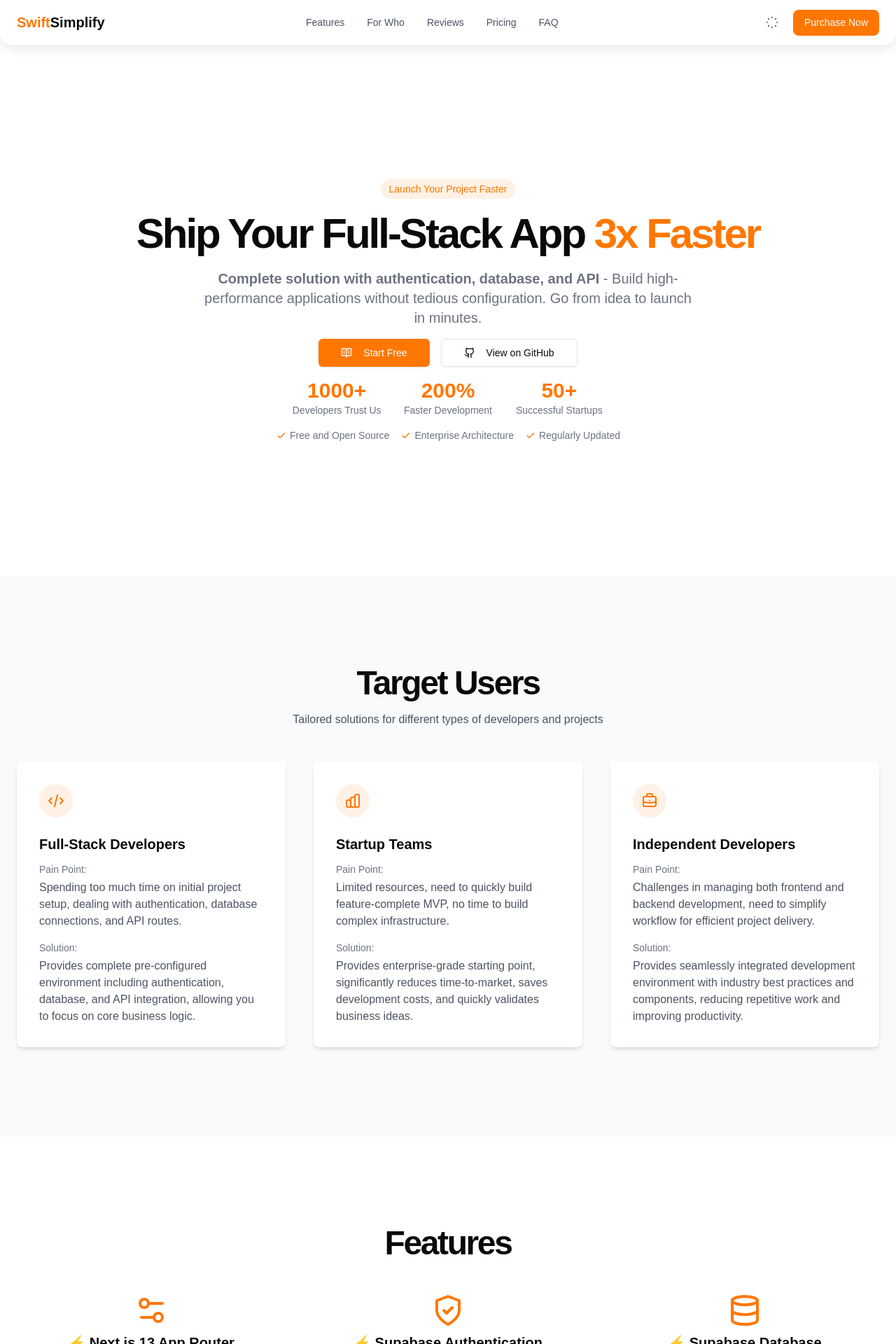
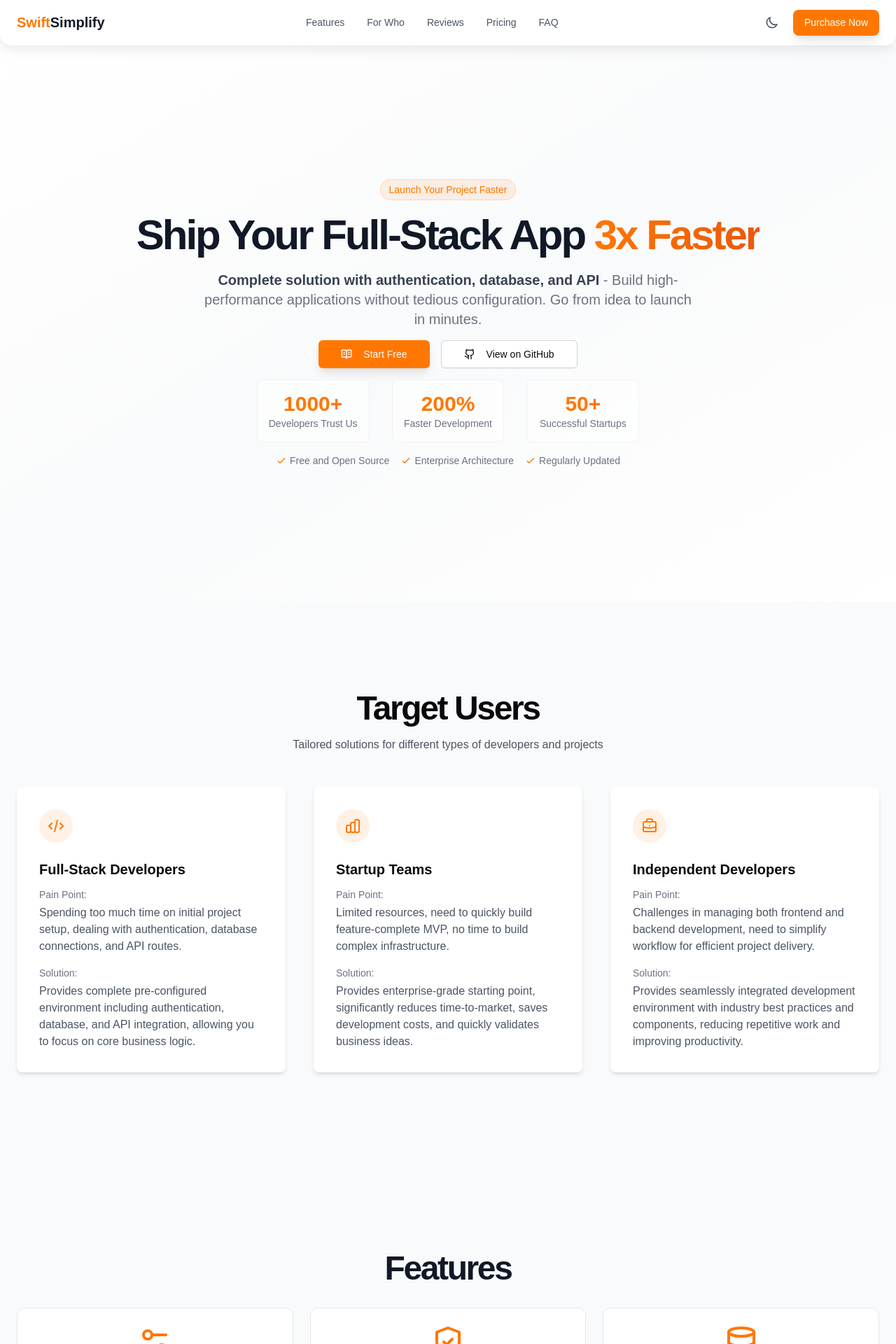
Before and after one commit to zidong0822/swift-simplify-nextjs-supabase-starter, a Next.js app: page / in a window 1280 px wide. Shown: the top 1920 px of the page at 70% size. Built offline with nearby package versions, Linux system fonts and the light colour scheme; no server answers.

Commit message:
feat: theme

```diff
--- a/app/globals.css
+++ b/app/globals.css
@@ -34,26 +34,48 @@ body {
     --chart-5: 27 87% 67%;
     --radius: 0.5rem;
   }
+
   .dark {
-    --background: 240 10% 3.9%;
-    --foreground: 0 0% 98%;
-    --card: 240 10% 3.9%;
-    --card-foreground: 0 0% 98%;
-    --popover: 240 10% 3.9%;
-    --popover-foreground: 0 0% 98%;
-    --primary: 28 100% 50%;
-    --primary-foreground: 0 0% 100%;
-    --secondary: 240 3.7% 15.9%;
-    --secondary-foreground: 0 0% 98%;
-    --muted: 240 3.7% 15.9%;
-    --muted-foreground: 240 5% 64.9%;
-    --accent: 28 80% 20%;
-    --accent-foreground: 28 100% 75%;
+    /* 更柔和的深色背景 */
+    --background: 222 84% 4.9%;
+    --foreground: 210 40% 98%;
+
+    /* 卡片使用稍亮的背景色 */
+    --card: 222 84% 5.9%;
+    --card-foreground: 210 40% 98%;
+
+    /* 弹出层 */
+    --popover: 222 84% 5.9%;
+    --popover-foreground: 210 40% 98%;
+
+    /* 主色调保持橙色，但调整饱和度 */
+    --primary: 28 100% 55%;
+    --primary-foreground: 222 84% 4.9%;
+
+    /* 次要颜色使用更好的对比度 */
+    --secondary: 217 32.6% 17.5%;
+    --secondary-foreground: 210 40% 98%;
+
+    /* 静音色调 */
+    --muted: 217 32.6% 17.5%;
+    --muted-foreground: 215 20.2% 65.1%;
+
+    /* 强调色 */
+    --accent: 217 32.6% 17.5%;
+    --accent-foreground: 210 40% 98%;
+
+    /* 破坏性颜色 */
     --destructive: 0 62.8% 30.6%;
-    --destructive-foreground: 0 0% 98%;
-    --border: 240 3.7% 15.9%;
-    --input: 240 3.7% 15.9%;
-    --ring: 28 100% 60%;
+    --destructive-foreground: 210 40% 98%;
+
+    /* 边框和输入框 */
+    --border: 217 32.6% 17.5%;
+    --input: 217 32.6% 17.5%;
+
+    /* 焦点环 */
+    --ring: 28 100% 55%;
+
+    /* 图表颜色 */
     --chart-1: 220 70% 50%;
     --chart-2: 160 60% 45%;
     --chart-3: 30 80% 55%;
@@ -70,3 +92,23 @@ body {
     @apply bg-background text-foreground;
   }
 }
+
+/* 自定义暗色主题样式 */
+@layer components {
+  .dark .gradient-bg {
+    background: linear-gradient(135deg,
+      hsl(222, 84%, 4.9%) 0%,
+      hsl(217, 32.6%, 8%) 50%,
+      hsl(222, 84%, 4.9%) 100%);
+  }
+
+  .dark .glass-effect {
+    background: rgba(255, 255, 255, 0.05);
+    backdrop-filter: blur(10px);
+    border: 1px solid rgba(255, 255, 255, 0.1);
+  }
+
+  .dark .text-shadow {
+    text-shadow: 0 2px 4px rgba(0, 0, 0, 0.5);
+  }
+}
--- a/components/layout/Features.tsx
+++ b/components/layout/Features.tsx
@@ -223,22 +223,24 @@ export default function Features() {
   return (
     <section
       id="features"
-      className="w-full py-12 md:py-24 lg:py-32 bg-white dark:bg-gray-900"
+      className="w-full py-12 md:py-24 lg:py-32 bg-gray-50 dark:bg-slate-950/50"
     >
       <div className="container px-4 md:px-6 mx-auto">
-        <h2 className="text-3xl font-bold tracking-tighter sm:text-4xl md:text-5xl text-center mb-8">
+        <h2 className="text-3xl font-bold tracking-tighter sm:text-4xl md:text-5xl text-center mb-8 text-gray-900 dark:text-white">
           Features
         </h2>
 
-        <div className="grid gap-10 sm:grid-cols-2 md:grid-cols-3">
+        <div className="grid gap-6 sm:grid-cols-2 md:grid-cols-3">
           {features.map((feature) => (
             <div
               key={feature.name}
-              className="flex flex-col items-center space-y-2 border-gray-800 p-4 rounded-lg"
+              className="group flex flex-col items-center space-y-4 bg-white dark:bg-slate-900/80 p-6 rounded-xl border border-gray-200 dark:border-slate-700/50 hover:border-primary/30 dark:hover:border-primary/40 transition-all duration-300 hover:shadow-lg dark:hover:shadow-xl hover:-translate-y-1 backdrop-blur-sm"
             >
-              {feature.icon}
-              <h3 className="text-xl font-bold">{feature.name}</h3>
-              <p className="text-sm text-gray-500 dark:text-gray-400 text-center">
+              <div className="group-hover:scale-110 transition-transform duration-300">
+                {feature.icon}
+              </div>
+              <h3 className="text-lg font-bold text-gray-900 dark:text-white text-center">{feature.name}</h3>
+              <p className="text-sm text-gray-600 dark:text-slate-400 text-center leading-relaxed">
                 {feature.description}
               </p>
             </div>
--- a/components/layout/Header.tsx
+++ b/components/layout/Header.tsx
@@ -1,15 +1,31 @@
 "use client";
 
 import Link from "next/link";
+import { useTheme } from "next-themes";
+import { useEffect, useState } from "react";
 
 export function Header() {
+  const { theme, setTheme } = useTheme();
+  const [mounted, setMounted] = useState(false);
+
+  // 避免hydration不匹配
+  useEffect(() => {
+    setMounted(true);
+  }, []);
+
+  const toggleTheme = () => {
+    setTheme(theme === "dark" ? "light" : "dark");
+  };
+
+  if (!mounted) return null;
+
   return (
     <div className="fixed top-0 left-0 right-0 z-50 flex justify-center bg-transparent">
-      <header className="w-full max-w-7xl bg-white dark:bg-gray-900 rounded-b-2xl shadow-[0_4px_18px_0px_rgba(15,20,34,0.1)] dark:shadow-[0_4px_18px_0px_rgba(0,0,0,0.3)]">
+      <header className="w-full max-w-7xl bg-white/90 dark:bg-slate-900/90 backdrop-blur-lg border-b border-gray-200/20 dark:border-slate-700/50 rounded-b-2xl shadow-[0_4px_18px_0px_rgba(15,20,34,0.1)] dark:shadow-[0_8px_32px_0px_rgba(0,0,0,0.4)]">
         <div className="flex h-[64px] items-center justify-between px-6">
           <div className="flex items-center gap-2">
             <Link href="/" className="flex items-center">
-              <h1 className="font-bold text-xl">
+              <h1 className="font-bold text-xl text-gray-900 dark:text-white">
                 <span className="text-primary">Swift</span>Simplify
               </h1>
             </Link>
@@ -26,18 +42,25 @@ export function Header() {
               <div key={item.href}>
                 <Link
                   href={item.href}
-                  className="text-[14px] font-medium text-gray-600 hover:text-primary transition-colors dark:text-gray-300 dark:hover:text-primary"
+                  className="text-[14px] font-medium text-gray-600 hover:text-primary transition-colors duration-200 dark:text-slate-300 dark:hover:text-primary relative group"
                 >
                   {item.text}
+                  <span className="absolute -bottom-1 left-0 w-0 h-0.5 bg-primary transition-all duration-200 group-hover:w-full"></span>
                 </Link>
               </div>
             ))}
           </nav>
 
           <div className="flex items-center gap-3">
-            <button className="p-2 hover:bg-gray-100 dark:hover:bg-gray-800 rounded-lg transition-colors">
+            <button
+              onClick={toggleTheme}
+              className="p-2 hover:bg-gray-100/80 dark:hover:bg-slate-800/80 rounded-lg transition-all duration-200 group"
+              aria-label="切换主题"
+            >
+              {theme === "dark" ? (
+                // 太阳图标 (浅色模式)
                 <svg
-                className="w-5 h-5 text-gray-600 dark:text-gray-300"
+                  className="w-5 h-5 text-gray-600 dark:text-slate-300 group-hover:text-primary dark:group-hover:text-yellow-400 transition-colors duration-200"
                   fill="none"
                   viewBox="0 0 24 24"
                   stroke="currentColor"
@@ -49,11 +72,27 @@ export function Header() {
                     d="M12 3v1m0 16v1m9-9h-1M4 12H3m15.364 6.364l-.707-.707M6.343 6.343l-.707-.707m12.728 0l-.707.707M6.343 17.657l-.707.707"
                   />
                 </svg>
+              ) : (
+                // 月亮图标 (深色模式)
+                <svg
+                  className="w-5 h-5 text-gray-600 dark:text-slate-300 group-hover:text-primary dark:group-hover:text-blue-400 transition-colors duration-200"
+                  fill="none"
+                  viewBox="0 0 24 24"
+                  stroke="currentColor"
+                >
+                  <path
+                    strokeLinecap="round"
+                    strokeLinejoin="round"
+                    strokeWidth={2}
+                    d="M20.354 15.354A9 9 0 018.646 3.646 9.003 9.003 0 0012 21a9.003 9.003 0 008.354-5.646z"
+                  />
+                </svg>
+              )}
             </button>
             <div>
               <Link
                 href="#get-started"
-                className="hidden md:inline-flex px-4 py-2 text-[14px] font-medium text-white bg-primary hover:bg-primary/90 rounded-lg transition-colors"
+                className="hidden md:inline-flex px-4 py-2 text-[14px] font-medium text-white bg-primary hover:bg-primary/90 rounded-lg transition-all duration-200 shadow-lg hover:shadow-xl dark:shadow-primary/20 dark:hover:shadow-primary/30"
               >
                 Purchase Now
               </Link>
--- a/components/layout/Hero.tsx
+++ b/components/layout/Hero.tsx
@@ -6,19 +6,19 @@ import Link from "next/link"
 
 export default function Hero() {
   return (
-    <section className="w-full py-12 md:py-24 lg:py-32 xl:py-48 bg-white dark:bg-gray-900">
+    <section className="w-full py-12 md:py-24 lg:py-32 xl:py-48 bg-gradient-to-br from-white via-gray-50 to-white dark:from-slate-900 dark:via-slate-800 dark:to-slate-900">
       <div className="container px-4 md:px-6 mx-auto">
         <div className="flex flex-col items-center space-y-4 text-center">
           <div className="space-y-5">
-            <span className="inline-block px-3 py-1 text-sm font-medium text-primary bg-primary/10 rounded-full">
+            <span className="inline-block px-3 py-1 text-sm font-medium text-primary bg-primary/10 dark:bg-primary/20 rounded-full border border-primary/20 dark:border-primary/30">
               Launch Your Project Faster
             </span>
-            <h1 className="text-3xl font-bold tracking-tighter sm:text-4xl md:text-5xl lg:text-6xl/none">
+            <h1 className="text-3xl font-bold tracking-tighter sm:text-4xl md:text-5xl lg:text-6xl/none text-gray-900 dark:text-white">
               Ship Your Full-Stack App{" "}
-              <span className="text-primary">3x Faster</span>
+              <span className="text-primary bg-gradient-to-r from-primary to-orange-600 bg-clip-text text-transparent">3x Faster</span>
             </h1>
-            <p className="mx-auto max-w-[700px] text-gray-500 md:text-xl dark:text-gray-400">
-              <span className="font-semibold">
+            <p className="mx-auto max-w-[700px] text-gray-500 md:text-xl dark:text-slate-400 leading-relaxed">
+              <span className="font-semibold text-gray-700 dark:text-slate-300">
                 Complete solution with authentication, database, and API
               </span>{" "}
               - Build high-performance applications without tedious
@@ -26,7 +26,7 @@ export default function Hero() {
             </p>
           </div>
           <div className="space-y-4 sm:space-y-0 sm:space-x-4 mt-8 flex flex-col sm:flex-row items-center justify-center">
-            <Button asChild size="lg" className="w-full sm:w-auto">
+            <Button asChild size="lg" className="w-full sm:w-auto shadow-lg hover:shadow-xl dark:shadow-primary/20 dark:hover:shadow-primary/30 transition-all duration-200">
               <Link href="#get-started">
                 <BookOpenText className="mr-2 h-5 w-5" />
                 Start Free
@@ -36,7 +36,7 @@ export default function Hero() {
               variant="outline"
               asChild
               size="lg"
-              className="w-full sm:w-auto"
+              className="w-full sm:w-auto border-gray-300 dark:border-slate-600 hover:bg-gray-50 dark:hover:bg-slate-800 transition-all duration-200"
             >
               <Link href="https://github.com/zidong0822/swift-simplify-nextjs-supabase-starter">
                 <Github className="mr-2 h-5 w-5" />
@@ -45,20 +45,20 @@ export default function Hero() {
             </Button>
           </div>
           <div className="mt-10 grid grid-cols-1 sm:grid-cols-3 gap-8 text-center max-w-3xl mx-auto">
-            <div className="flex flex-col items-center">
+            <div className="flex flex-col items-center p-4 rounded-lg bg-white/50 dark:bg-slate-800/50 backdrop-blur-sm border border-gray-200/50 dark:border-slate-700/50">
               <div className="text-3xl font-bold text-primary">1000+</div>
-              <p className="text-sm text-gray-500">Developers Trust Us</p>
+              <p className="text-sm text-gray-500 dark:text-slate-400">Developers Trust Us</p>
             </div>
-            <div className="flex flex-col items-center">
+            <div className="flex flex-col items-center p-4 rounded-lg bg-white/50 dark:bg-slate-800/50 backdrop-blur-sm border border-gray-200/50 dark:border-slate-700/50">
               <div className="text-3xl font-bold text-primary">200%</div>
-              <p className="text-sm text-gray-500">Faster Development</p>
+              <p className="text-sm text-gray-500 dark:text-slate-400">Faster Development</p>
             </div>
-            <div className="flex flex-col items-center">
+            <div className="flex flex-col items-center p-4 rounded-lg bg-white/50 dark:bg-slate-800/50 backdrop-blur-sm border border-gray-200/50 dark:border-slate-700/50">
               <div className="text-3xl font-bold text-primary">50+</div>
-              <p className="text-sm text-gray-500">Successful Startups</p>
+              <p className="text-sm text-gray-500 dark:text-slate-400">Successful Startups</p>
             </div>
           </div>
-          <div className="mt-6 flex items-center justify-center gap-4 text-sm text-gray-500 flex-wrap">
+          <div className="mt-6 flex items-center justify-center gap-4 text-sm text-gray-500 dark:text-slate-400 flex-wrap">
             <div className="flex items-center">
               <svg
                 className="mr-1 h-4 w-4 text-primary"
--- /dev/null
+++ b/components/theme-provider.tsx
@@ -0,0 +1,10 @@
+"use client";
+
+import { ThemeProvider as NextThemesProvider } from "next-themes";
+
+export function ThemeProvider({
+  children,
+  ...props
+}: React.ComponentProps<typeof NextThemesProvider>) {
+  return <NextThemesProvider {...props}>{children}</NextThemesProvider>;
+}
```
Also changed, not shown: app/layout.tsx (+13 -5 lines). Lines whose indentation alone changed are shown as unchanged.
